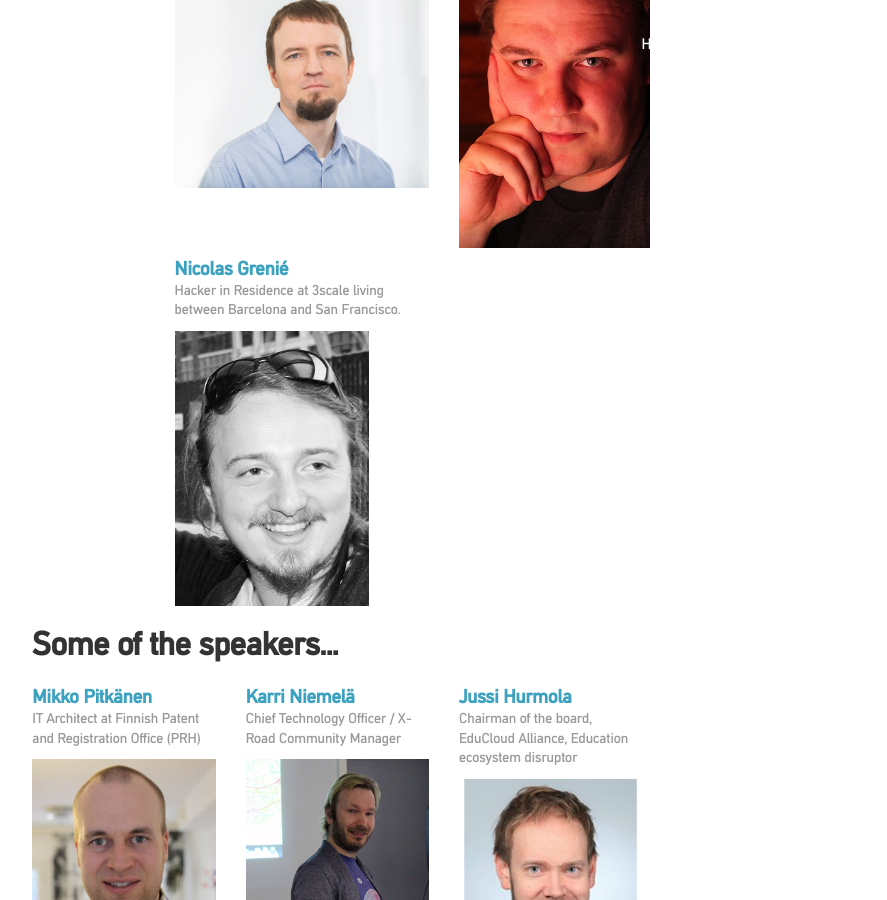
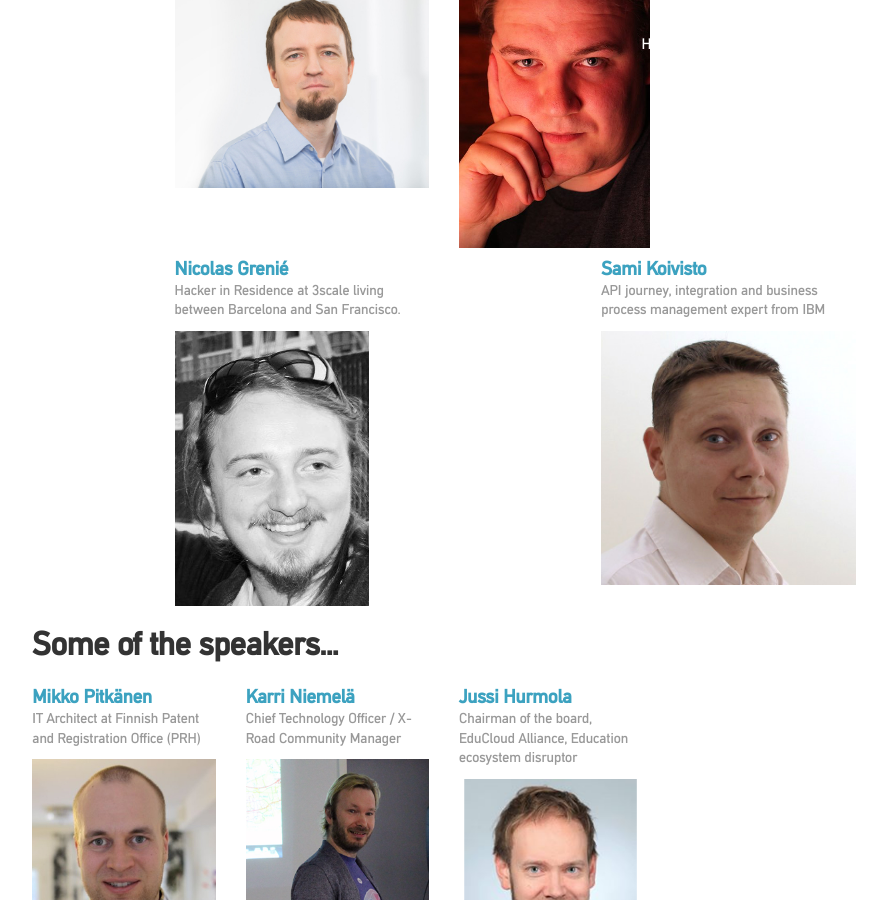
Before and after one commit to apidaysnordic/apidaysnordic.github.io, a Jekyll site: the page built from index.md, in a window 1280 px wide and 900 px high, scrolled down 3786 px. Shown: the whole window, without its empty margins (196-1083 px from the left). Built offline with Jekyll 4.4.1, drawn with Linux system fonts in a browser that asks for light colours; some web fonts are replaced; comment, search, counter and statistics services are not loaded.

Commit message:
added sami to frontpage

```diff
--- a/_layouts/default.html
+++ b/_layouts/default.html
@@ -248,6 +248,22 @@
 
                         </div>
                     </div>
+
+		   <div class="col-xs-12 col-sm-12 col-md-5 col-lg-4 col-md-offset-1 col-lg-offset-2">
+                        <div class="speaker">
+                            <a href="/2016/05/09/ibm-keynote.html">
+                                <h4 class="speaker-profile">Sami Koivisto<br><small>API journey, integration and business process management expert from IBM</small></h4>
+
+                                <div class="speaker-image">
+
+                                    <img src="/images/speakers/sami.png" style="max-width: 100%" />
+
+                                </div>
+                            </a>
+
+                        </div>
+                    </div>
+
 
 
 		</div>
```
